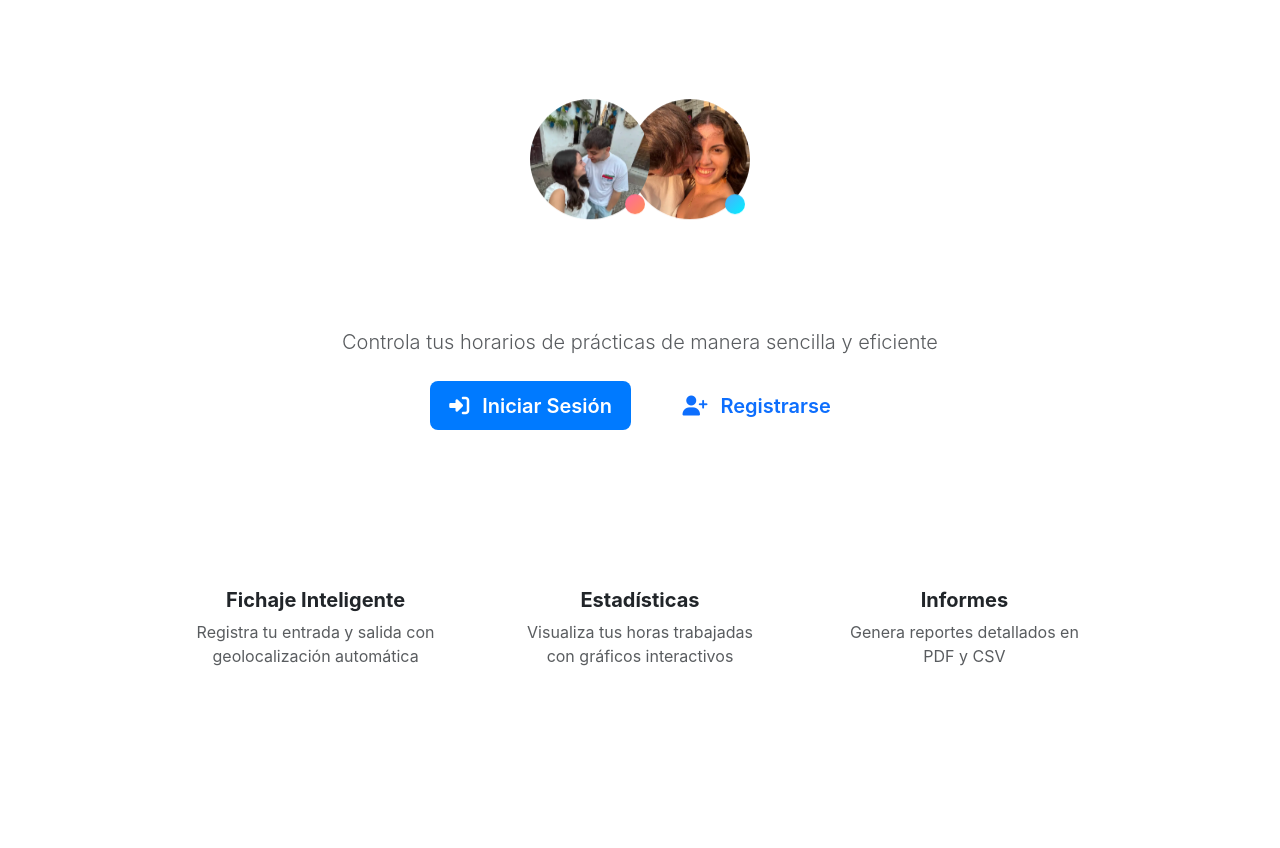
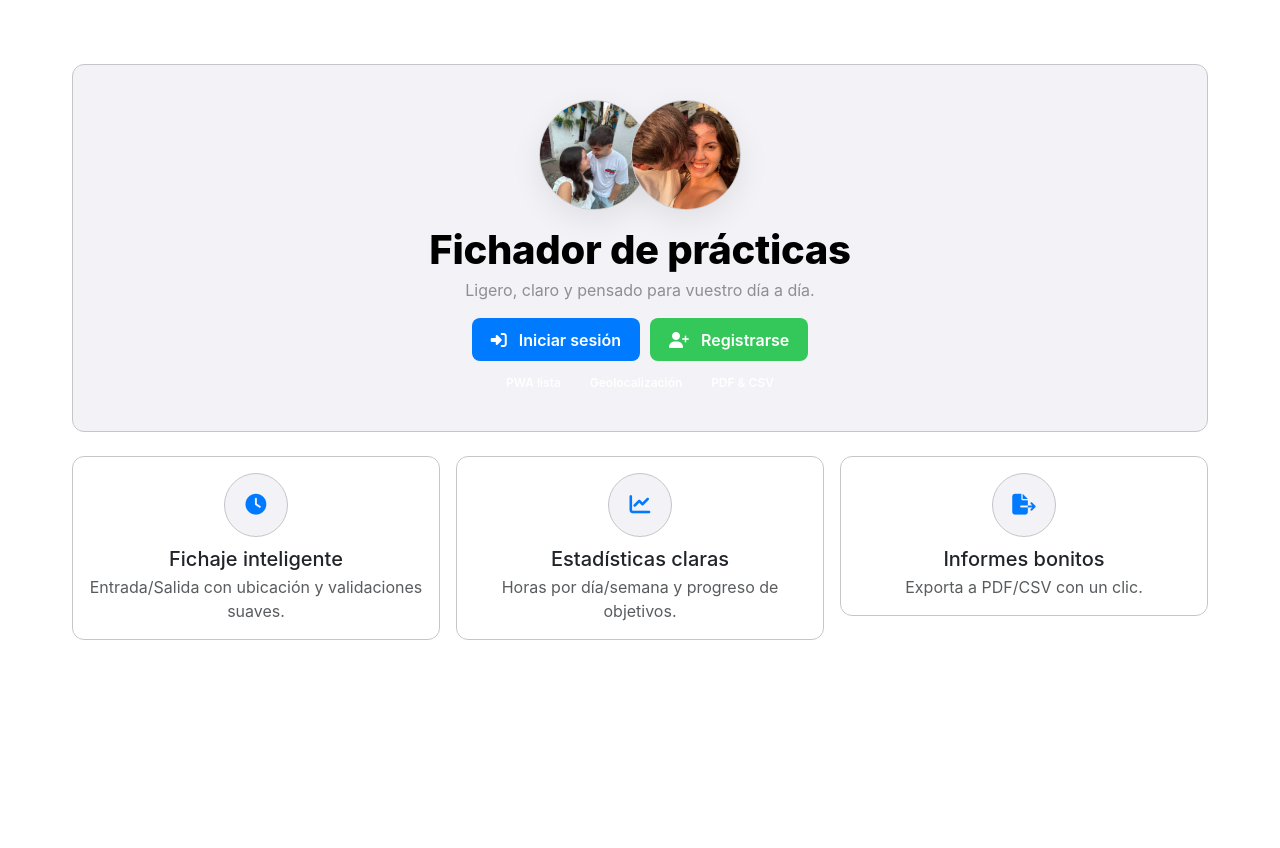
Before and after one commit to xhryzz/fichador.mochitos, a Flask app: page / in a window 1280 px wide. Shown: the part 57-905 px from the top of the page. After the commit the page ends 697 px from the top, so only its background shows below. Run offline with Flask 3, Linux system fonts and the light colour scheme; some libraries are stand-ins or nearby versions.

Commit message:
Update index.html

```diff
--- a/templates/index.html
+++ b/templates/index.html
@@ -1,242 +1,172 @@
 {% extends "base.html" %}
-
 {% block title %}Inicio{% endblock %}
 
 {% block content %}
-<div class="container-fluid">
-    <div class="row justify-content-center align-items-center min-vh-100">
-        <div class="col-12 col-lg-10">
-            <!-- Hero Section -->
-            <div class="text-center mb-5 fade-in-up">
-                <div class="avatar-container mb-4">
-                    <div class="avatar-group">
-                        <div class="avatar avatar-her">
-                            <img src="{{ url_for('static', filename='mochi/1.png') }}"
-                                 alt="Clara" class="avatar-img">
-                            <div class="avatar-badge"></div>
-                        </div>
-                        <div class="avatar avatar-him">
-                            <img src="{{ url_for('static', filename='mochi/2.png') }}"
-                                 alt="Christian" class="avatar-img">
-                            <div class="avatar-badge"></div>
-                        </div>
-                    </div>
-                </div>
+<div class="container">
+  <!-- HERO -->
+  <section class="hero fade-in">
+    <div class="hero-avatars">
+      <div class="avatar-bubble">
+        <img src="{{ url_for('static', filename='mochi/1.png') }}" alt="Clara">
+      </div>
+      <div class="avatar-bubble overlapped">
+        <img src="{{ url_for('static', filename='mochi/2.png') }}" alt="Christian">
+      </div>
+    </div>
 
-                <h1 class="display-4 fw-bold mb-3 gradient-text">Bienvenidos al Fichador</h1>
-                <p class="lead text-muted mb-4">Controla tus horarios de prácticas de manera sencilla y eficiente</p>
+    <h1 class="hero-title">Fichador de prácticas</h1>
+    <p class="hero-subtitle">Ligero, claro y pensado para vuestro día a día.</p>
 
-                {% if not current_user.is_authenticated %}
-                <div class="cta-buttons mt-4">
-                    <a href="{{ url_for('login') }}" class="btn btn-primary btn-lg me-3 pulse">
-                        <i class="fas fa-sign-in-alt me-2"></i> Iniciar Sesión
-                    </a>
-                    <a href="{{ url_for('register') }}" class="btn btn-outline-primary btn-lg">
-                        <i class="fas fa-user-plus me-2"></i> Registrarse
-                    </a>
-                </div>
-                {% else %}
-                <div class="cta-buttons mt-4">
-                    <a href="{{ url_for('dashboard') }}" class="btn btn-primary btn-lg pulse">
-                        <i class="fas fa-tachometer-alt me-2"></i> Ir al Dashboard
-                    </a>
-                </div>
-                {% endif %}
-            </div>
+    {% if not current_user.is_authenticated %}
+      <div class="cta">
+        <a href="{{ url_for('login') }}" class="btn btn-primary">
+          <i class="fas fa-sign-in-alt me-2"></i> Iniciar sesión
+        </a>
+        <a href="{{ url_for('register') }}" class="btn btn-success">
+          <i class="fas fa-user-plus me-2"></i> Registrarse
+        </a>
+      </div>
+    {% else %}
+      <div class="cta">
+        <a href="{{ url_for('dashboard') }}" class="btn btn-primary">
+          <i class="fas fa-tachometer-alt me-2"></i> Ir al Dashboard
+        </a>
+        <a href="{{ url_for('user_add_record') }}" class="btn btn-success">
+          <i class="fas fa-play-circle me-2"></i> Fichar ahora
+        </a>
+      </div>
+    {% endif %}
 
+    <div class="chips">
+      <span class="badge">PWA lista</span>
+      <span class="badge">Geolocalización</span>
+      <span class="badge">PDF & CSV</span>
+    </div>
+  </section>
 
-            <!-- Features Grid -->
-            <div class="row features-grid mt-5">
-                <div class="col-md-4 mb-4">
-                    <div class="feature-card card h-100 fade-in-up" style="animation-delay: 0.1s">
-                        <div class="card-body text-center p-4">
-                            <div class="feature-icon mb-3">
-                                <i class="fas fa-clock"></i>
-                            </div>
-                            <h5 class="fw-bold">Fichaje Inteligente</h5>
-                            <p class="text-muted">Registra tu entrada y salida con geolocalización automática</p>
-                        </div>
-                    </div>
-                </div>
-                <div class="col-md-4 mb-4">
-                    <div class="feature-card card h-100 fade-in-up" style="animation-delay: 0.2s">
-                        <div class="card-body text-center p-4">
-                            <div class="feature-icon mb-3">
-                                <i class="fas fa-chart-line"></i>
-                            </div>
-                            <h5 class="fw-bold">Estadísticas</h5>
-                            <p class="text-muted">Visualiza tus horas trabajadas con gráficos interactivos</p>
-                        </div>
-                    </div>
-                </div>
-                <div class="col-md-4 mb-4">
-                    <div class="feature-card card h-100 fade-in-up" style="animation-delay: 0.3s">
-                        <div class="card-body text-center p-4">
-                            <div class="feature-icon mb-3">
-                                <i class="fas fa-file-export"></i>
-                            </div>
-                            <h5 class="fw-bold">Informes</h5>
-                            <p class="text-muted">Genera reportes detallados en PDF y CSV</p>
-                        </div>
-                    </div>
-                </div>
-            </div>
+  <!-- QUICK STATS / FEATURES -->
+  <section class="row g-3">
+    <div class="col-md-4">
+      <div class="card lift">
+        <div class="card-body text-center">
+          <div class="icon-ring"><i class="fas fa-clock"></i></div>
+          <h5 class="mb-1">Fichaje inteligente</h5>
+          <p class="text-muted mb-0">Entrada/Salida con ubicación y validaciones suaves.</p>
         </div>
+      </div>
     </div>
+
+    <div class="col-md-4">
+      <div class="card lift">
+        <div class="card-body text-center">
+          <div class="icon-ring"><i class="fas fa-chart-line"></i></div>
+          <h5 class="mb-1">Estadísticas claras</h5>
+          <p class="text-muted mb-0">Horas por día/semana y progreso de objetivos.</p>
+        </div>
+      </div>
+    </div>
+
+    <div class="col-md-4">
+      <div class="card lift">
+        <div class="card-body text-center">
+          <div class="icon-ring"><i class="fas fa-file-export"></i></div>
+          <h5 class="mb-1">Informes bonitos</h5>
+          <p class="text-muted mb-0">Exporta a PDF/CSV con un clic.</p>
+        </div>
+      </div>
+    </div>
+  </section>
+
+  <!-- QUICK ACTIONS -->
+  {% if current_user.is_authenticated %}
+  <section class="row g-3 mt-1">
+    <div class="col-md-6">
+      <div class="card soft">
+        <div class="card-body d-flex align-items-center justify-content-between">
+          <div>
+            <h6 class="text-muted mb-1">Atajo rápido</h6>
+            <h4 class="mb-1">Ver mis registros</h4>
+            <p class="text-muted mb-0">Revisa, edita o borra fichajes fácilmente.</p>
+          </div>
+          <a href="{{ url_for('dashboard') }}" class="btn btn-primary">Abrir</a>
+        </div>
+      </div>
+    </div>
+
+    <div class="col-md-6">
+      <div class="card soft">
+        <div class="card-body d-flex align-items-center justify-content-between">
+          <div>
+            <h6 class="text-muted mb-1">Configuración</h6>
+            <h4 class="mb-1">Horario & notificaciones</h4>
+            <p class="text-muted mb-0">Define turnos y alertas (PWA) sin complicaciones.</p>
+          </div>
+          <a href="{{ url_for('dashboard') }}#settings" class="btn btn-success">Configurar</a>
+        </div>
+      </div>
+    </div>
+  </section>
+  {% endif %}
 </div>
 
 <style>
-.min-vh-100 {
-    min-height: 100vh;
+/* --- HERO --- */
+.hero{
+  background: var(--bg-sec);
+  border: 1px solid var(--border);
+  border-radius: var(--radius);
+  padding: 2.2rem 1.6rem;
+  margin: 1rem 0 1.5rem 0;
+  text-align: center;
+}
+.hero-avatars{
+  display:flex; justify-content:center; align-items:center; margin-bottom:1rem;
+}
+.avatar-bubble{
+  width:110px; height:110px; border-radius:50%;
+  background: var(--bg);
+  border: 1px solid var(--border);
+  box-shadow: 0 10px 30px rgba(0,0,0,.08);
+  overflow:hidden; display:flex; align-items:center; justify-content:center;
+  transition: transform .2s ease;
+}
+.avatar-bubble img{ width:100%; height:100%; object-fit:cover; }
+.avatar-bubble.overlapped{ margin-left:-18px }
+.avatar-bubble:hover{ transform: translateY(-2px) }
+
+.hero-title{
+  font-weight: 800;
+  letter-spacing: -.3px;
+  margin: .5rem 0 .25rem 0;
+}
+.hero-subtitle{
+  color: var(--text-sec);
+  margin-bottom: 1rem;
+}
+.cta{ display:flex; gap:.6rem; justify-content:center; flex-wrap:wrap; margin-bottom:.6rem; }
+.chips{ display:flex; gap:.4rem; justify-content:center; flex-wrap:wrap; }
+
+/* --- CARDS / ICONS --- */
+.lift{ transition: transform .2s ease, box-shadow .2s ease; }
+.lift:hover{ transform: translateY(-3px); box-shadow: 0 14px 40px rgba(0,0,0,.08); }
+
+.soft{ background: var(--bg); }
+.icon-ring{
+  width:64px;height:64px;border-radius:50%;
+  background: var(--bg-sec);
+  border: 1px solid var(--border);
+  display:flex;align-items:center;justify-content:center;
+  font-size:1.3rem;margin:0 auto .6rem auto;
+  color: var(--primary);
 }
 
-/* Avatar Styles */
-.avatar-container {
-    display: flex;
-    justify-content: center;
-    align-items: center;
-}
+/* --- ANIM --- */
+.fade-in{ animation: fadeIn .35s ease both; }
+@keyframes fadeIn{ from{opacity:0; transform:translateY(6px)} to{opacity:1; transform:none} }
 
-.avatar-group {
-    display: flex;
-    align-items: center;
-    position: relative;
-}
-
-.avatar {
-    width: 120px;
-    height: 120px;
-    border-radius: 50%;
-    position: relative;
-    border: 4px solid var(--background-primary);
-    box-shadow: var(--card-shadow);
-    transition: var(--transition);
-}
-
-.avatar:hover {
-    transform: scale(1.05);
-    box-shadow: var(--card-shadow-hover);
-}
-
-.avatar-her {
-    z-index: 2;
-    margin-right: -20px;
-}
-
-.avatar-him {
-    z-index: 1;
-}
-
-.avatar-img {
-    width: 100%;
-    height: 100%;
-    border-radius: 50%;
-    object-fit: cover;
-}
-
-.avatar-badge {
-    position: absolute;
-    bottom: 5px;
-    right: 5px;
-    width: 20px;
-    height: 20px;
-    border-radius: 50%;
-    border: 2px solid var(--background-primary);
-}
-
-.avatar-her .avatar-badge {
-    background: linear-gradient(135deg, #FF6B9D, #FF8E53);
-}
-
-.avatar-him .avatar-badge {
-    background: linear-gradient(135deg, #4FACFE, #00F2FE);
-}
-
-/* Gradient Text */
-.gradient-text {
-    background: linear-gradient(135deg, var(--primary-color), var(--secondary-color));
-    -webkit-background-clip: text;
-    -webkit-text-fill-color: transparent;
-    background-clip: text;
-}
-
-/* Feature Cards */
-.feature-card {
-    border: none;
-    background: var(--background-tertiary);
-    transition: var(--transition);
-}
-
-.feature-card:hover {
-    transform: translateY(-5px);
-}
-
-.feature-icon {
-    width: 70px;
-    height: 70px;
-    margin: 0 auto;
-    border-radius: 50%;
-    display: flex;
-    align-items: center;
-    justify-content: center;
-    background: linear-gradient(135deg, var(--primary-color), var(--secondary-color));
-    color: white;
-    font-size: 1.5rem;
-}
-
-/* CTA Buttons */
-.cta-buttons {
-    display: flex;
-    gap: 1rem;
-    justify-content: center;
-    flex-wrap: wrap;
-}
-
-/* Responsive */
-@media (max-width: 768px) {
-    .avatar {
-        width: 100px;
-        height: 100px;
-    }
-
-    .avatar-her {
-        margin-right: -15px;
-    }
-
-    .display-4 {
-        font-size: 2.5rem;
-    }
-
-    .cta-buttons {
-        flex-direction: column;
-        align-items: center;
-    }
-
-    .cta-buttons .btn {
-        width: 200px;
-    }
-}
-
-/* Animation for avatar group */
-@keyframes float {
-    0%, 100% {
-        transform: translateY(0);
-    }
-    50% {
-        transform: translateY(-10px);
-    }
-}
-
-.avatar-group {
-    animation: float 6s ease-in-out infinite;
-}
-
-.avatar-her {
-    animation-delay: 0s;
-}
-
-.avatar-him {
-    animation-delay: 3s;
+/* --- RESPONSIVE --- */
+@media (max-width:768px){
+  .avatar-bubble{ width:92px; height:92px; }
 }
 </style>
 {% endblock %}
```
